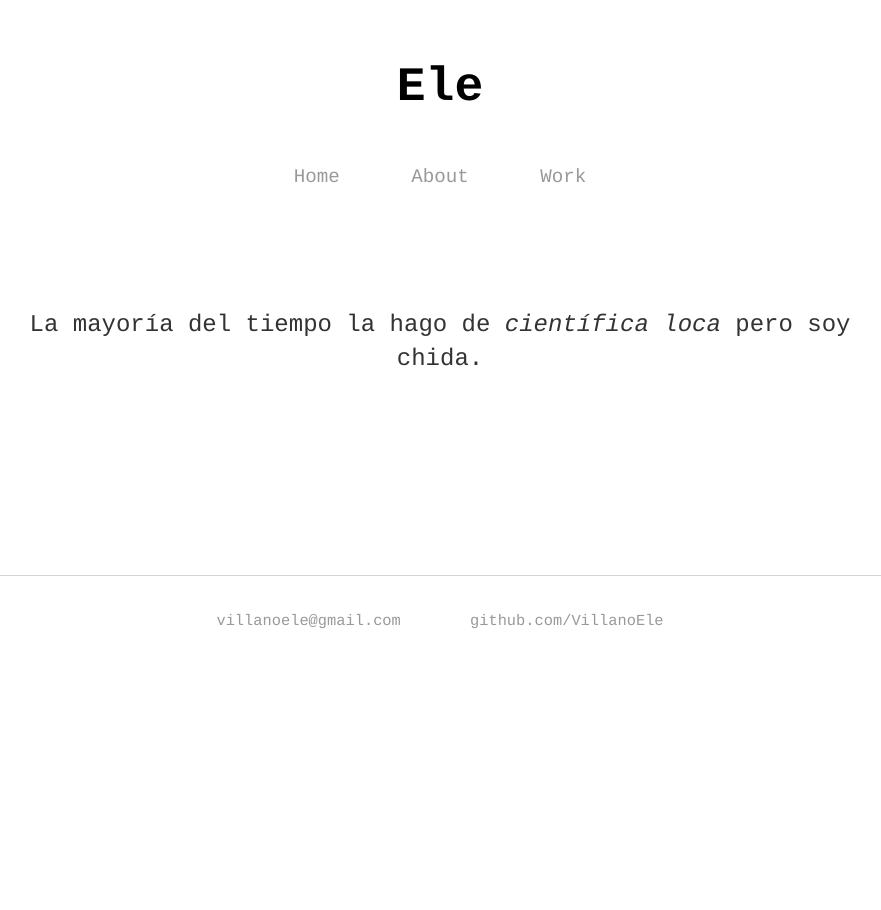
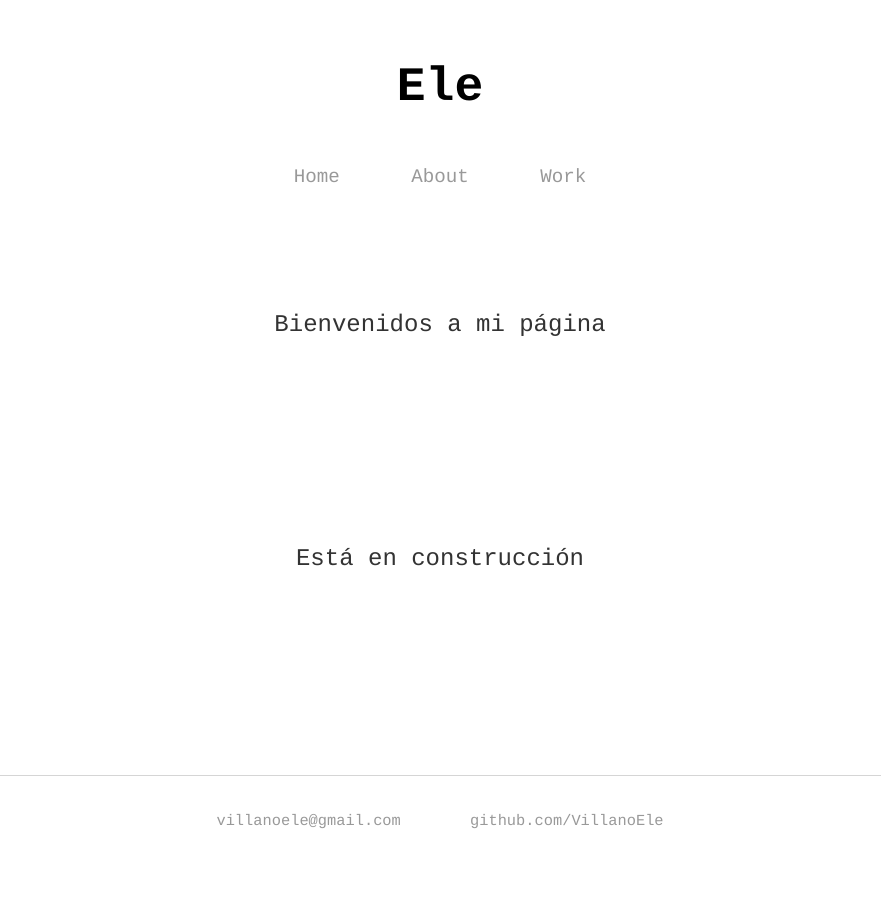
Before and after one commit to ElenaVillalobos/villanoele.github.io, a Jekyll site: the page built from index.html, in a window 1280 px wide. Shown: the whole page, without its empty margins (200-1081 px from the left). Built offline with Jekyll 4.4.1, drawn with Linux system fonts in a browser that asks for light colours.

Commit message:
Update index.html

```diff
--- a/index.html
+++ b/index.html
@@ -5,7 +5,9 @@ title: Ele Home
 <div class="blurb">
 
 
-	<p>La mayoría del tiempo la hago de <em>científica loca</em> pero soy chida.</p>
+	<p>Bienvenidos a mi página</p>
+
+		<p>Está en construcción</p>
 
 	<!--<p>	<a href="/about"> Dale click para mi cv  </a> </p>-->
 </div><!-- /.blurb -->
```
